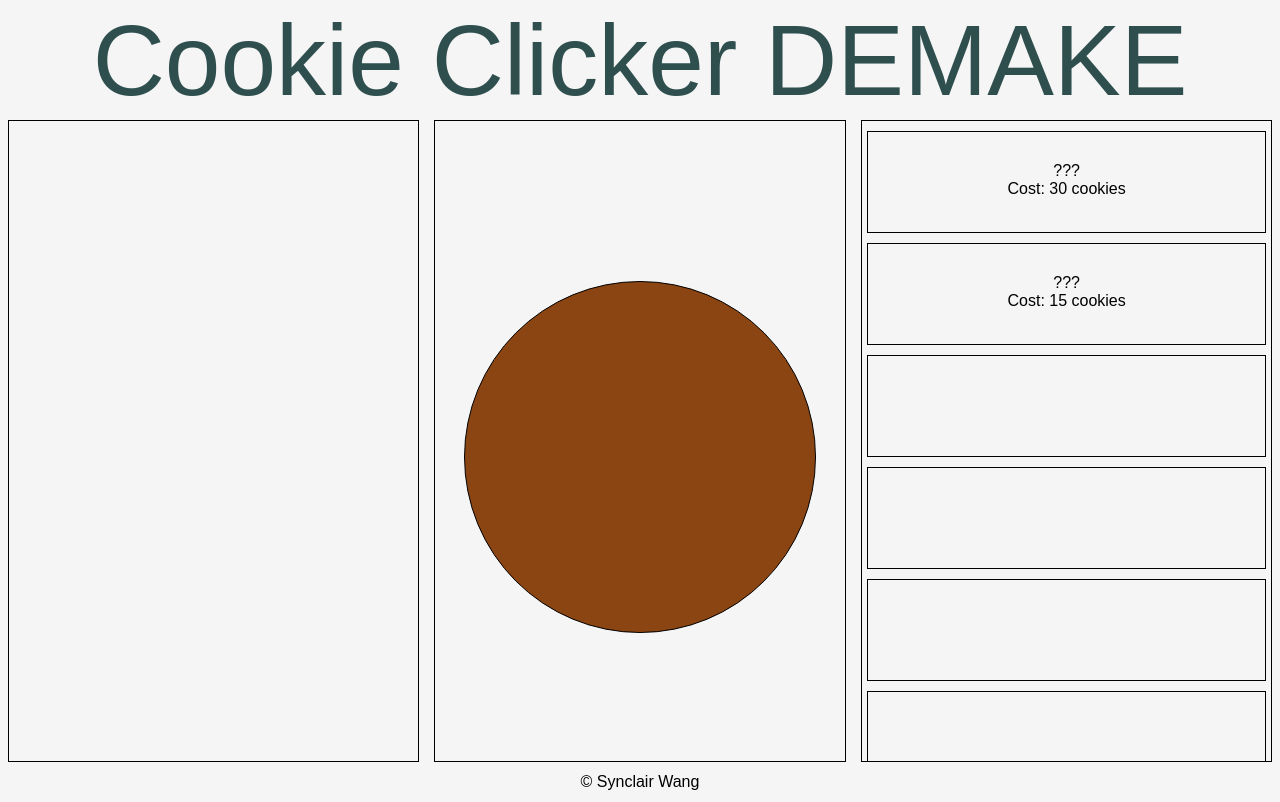
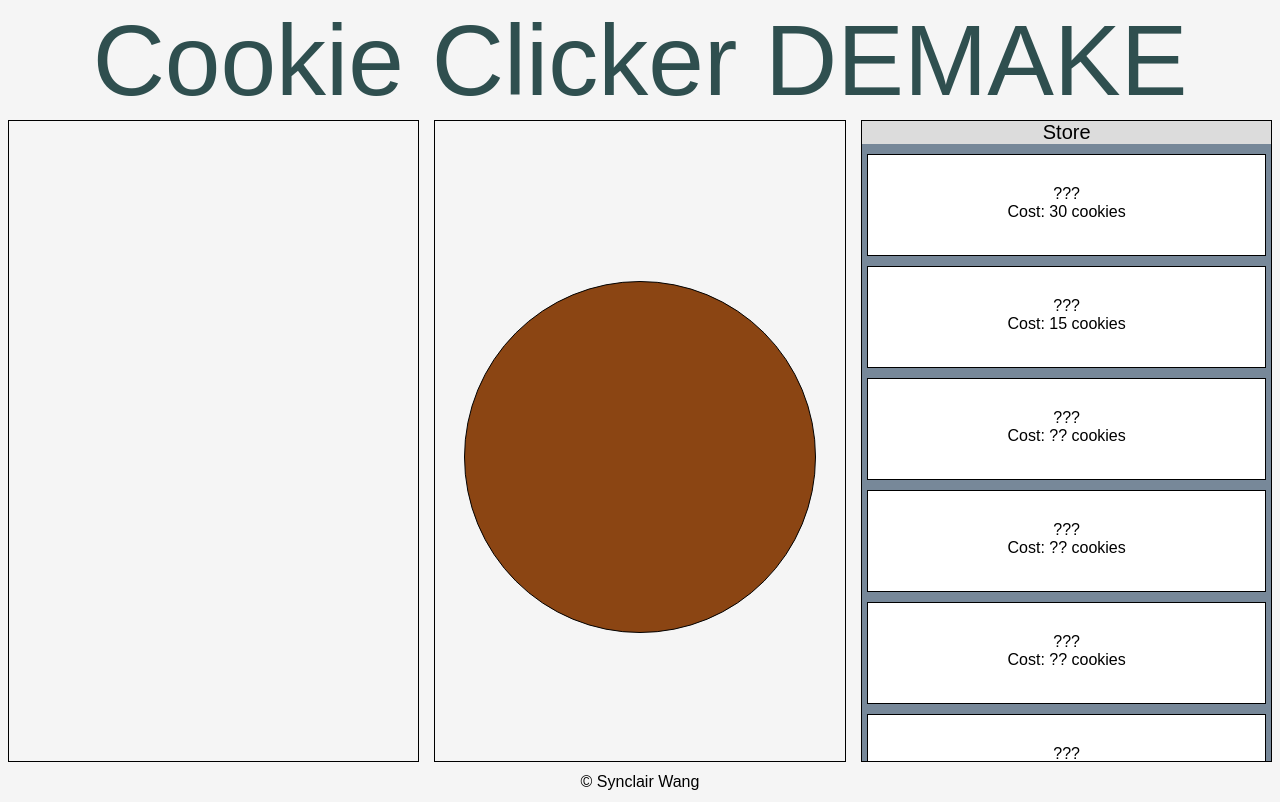
Before and after one commit to iSyn/cookie-clicker-demake, a plain HTML site: page index.html in a window 1280 px wide. Drawn offline with nearby package versions, Linux system fonts and the light colour scheme.

Commit message:
styled the buttons a bit

```diff
--- a/css/styles.css
+++ b/css/styles.css
@@ -43,9 +43,17 @@ body {
 
 .upgrade-area {
   overflow: scroll;
+  background-color: lightslategray;
 }
 
-.upgrade {
+.upgrade-header {
+  text-align: center;
+  font-size: 20px;
+  background-color: gainsboro;
+}
+
+.upgrades {
+  background-color: white;
   margin: 0 auto;
   margin-top: 10px;
   width: 97%;
--- a/index.html
+++ b/index.html
@@ -25,19 +25,35 @@
       </div>
 
       <div class='section upgrade-area'>
-        <div class='upgrade cookie-per-clicks-upgrade-button'>
+        <div class='upgrade-header'> Store </div>
+        <div class='upgrades cookie-per-clicks-upgrade-button'>
           ??? <br>
           Cost: 30 cookies
         </div>
-        <div class='upgrade '>
+        <div class='upgrades'>
           ??? <br>
           Cost: 15 cookies
         </div>
-        <div class='upgrade'></div>
-        <div class='upgrade'></div>
-        <div class='upgrade'></div>
-        <div class='upgrade'></div>
-        <div class='upgrade'></div>
+        <div class='upgrades'>
+          ??? <br>
+          Cost: ?? cookies
+        </div>
+        <div class='upgrades'>
+          ??? <br>
+          Cost: ?? cookies
+        </div>
+        <div class='upgrades'>
+          ??? <br>
+          Cost: ?? cookies
+        </div>
+        <div class='upgrades'>
+          ??? <br>
+          Cost: ?? cookies
+        </div>
+        <div class='upgrades'>
+          ??? <br>
+          Cost: ?? cookies
+        </div>
       </div>
 
     </div> <!-- container -->
--- a/scripts/upgrades.js
+++ b/scripts/upgrades.js
@@ -0,0 +1,4 @@
+$(() => {
+  console.log('upgrades.js is linked')
+
+})
```
Also changed, not shown: scripts/buttonHover.js (added, +18 -0 lines).
